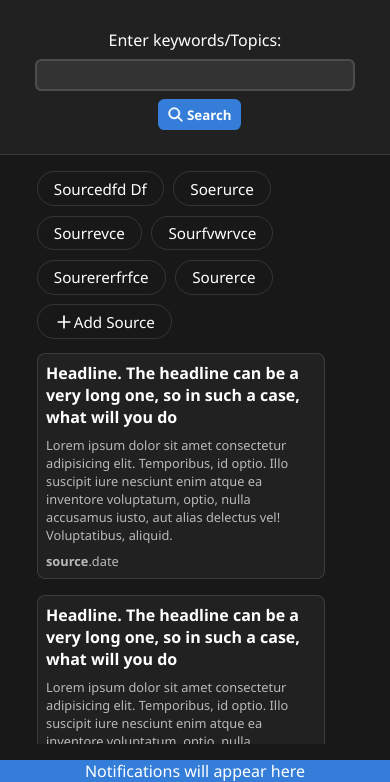
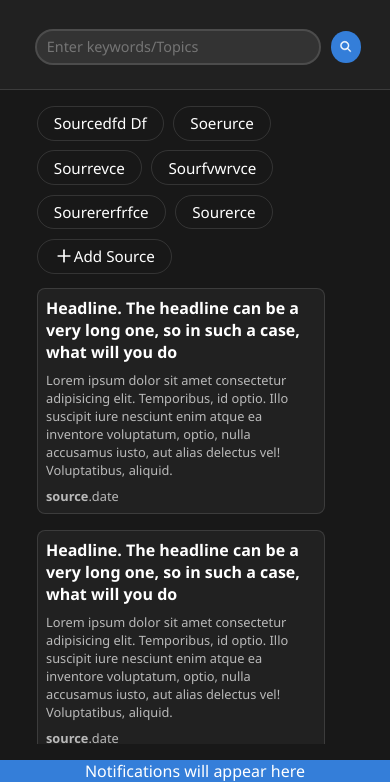
Before and after one commit to Bakwowi/News-Scrapper, a plain HTML site: page index.html in a window 390 px wide. Shown: the part 62-844 px from the top of the page. Drawn offline with Linux system fonts and the light colour scheme.

Commit message:
Update search input placeholder and enhance button styling in index.html; adjust placeholder opacity in style.css for better visibility

```diff
--- a/frontend/style.css
+++ b/frontend/style.css
@@ -98,6 +98,10 @@
     box-shadow: none;
 }
 
+.search-news input::placeholder{
+    opacity: 0;
+}
+
 .search-news button {
     border-radius: var(--button-radius);
     border: none;
@@ -120,17 +124,38 @@
 }
 
 @media (max-width: 560px) {
-    .search-news{
+    /* .search-news{
         flex-direction: column;
-        /* gap: 1rem; */
-    }
-    .search-news input{
+        gap: 1rem;
+    }*/
+    /* .search-news input{
         margin: 0.5rem;
-    }
+    } */
 }
 @media (max-width: 360px) {
     .search-news input{
         width: 15rem;
+    }
+}
+@media (max-width: 633px) {
+    .search-news input::placeholder{
+        opacity: 1;
+    }
+    .search-news label{
+        display: none;
+    }
+    .search-news input{
+        border-radius: 50px;
+        padding: 0.4rem 0.6rem;
+        font-size: 0.9rem;
+    }
+    .search-news button{
+        width: 32px;
+        height: 32px;
+        border-radius: 100%;
+    }
+    .search-news button span{
+        display: none;
     }
 }
 
--- a/index.html
+++ b/index.html
@@ -23,7 +23,8 @@
         <div class="forms">
           <form class="search-news">
             <label for="search-news-input">Enter keywords/Topics:</label>
-            <input type="search" name="news-input" id="search-news-input" />
+            <!-- <div class="input-div"></div> -->
+            <input type="search" name="news-input" id="search-news-input" placeholder="Enter keywords/Topics"/>
             <button type="submit" id="search-button">
               <svg
                 viewBox="0 0 24 24"
@@ -48,7 +49,7 @@
                   ></path>
                 </g>
               </svg>
-              Search
+              <span>Search</span>
             </button>
           </form>
         </div>
```
